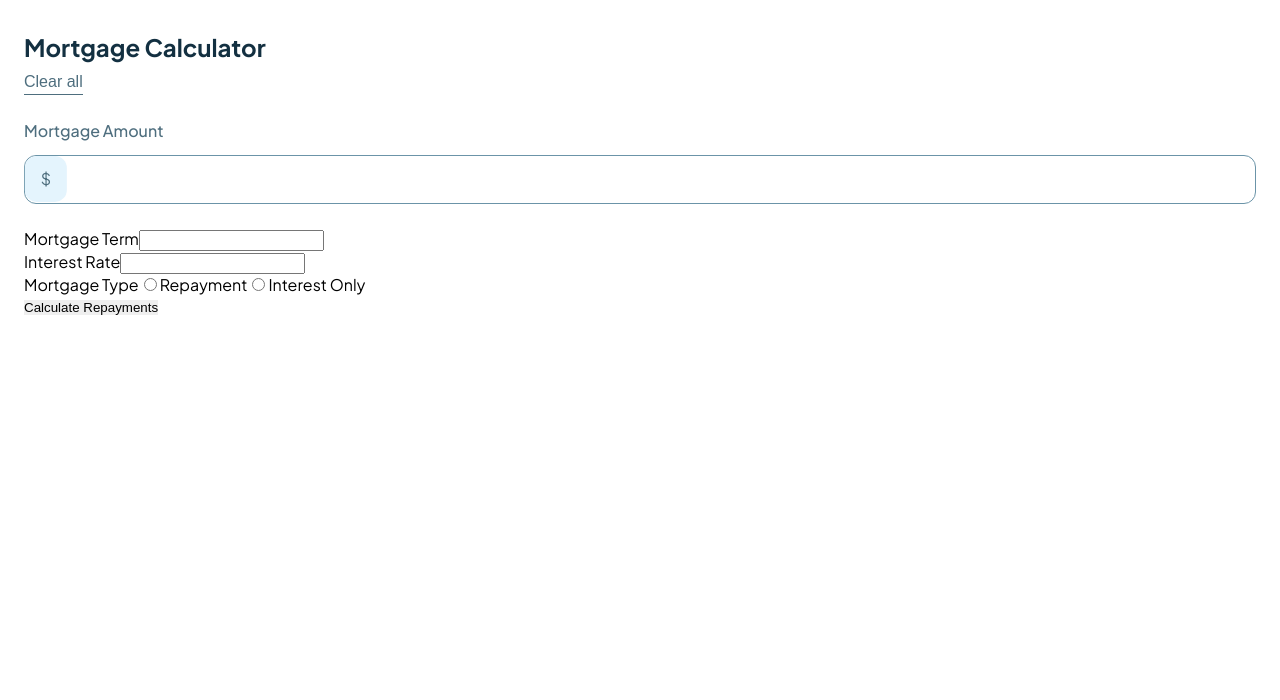
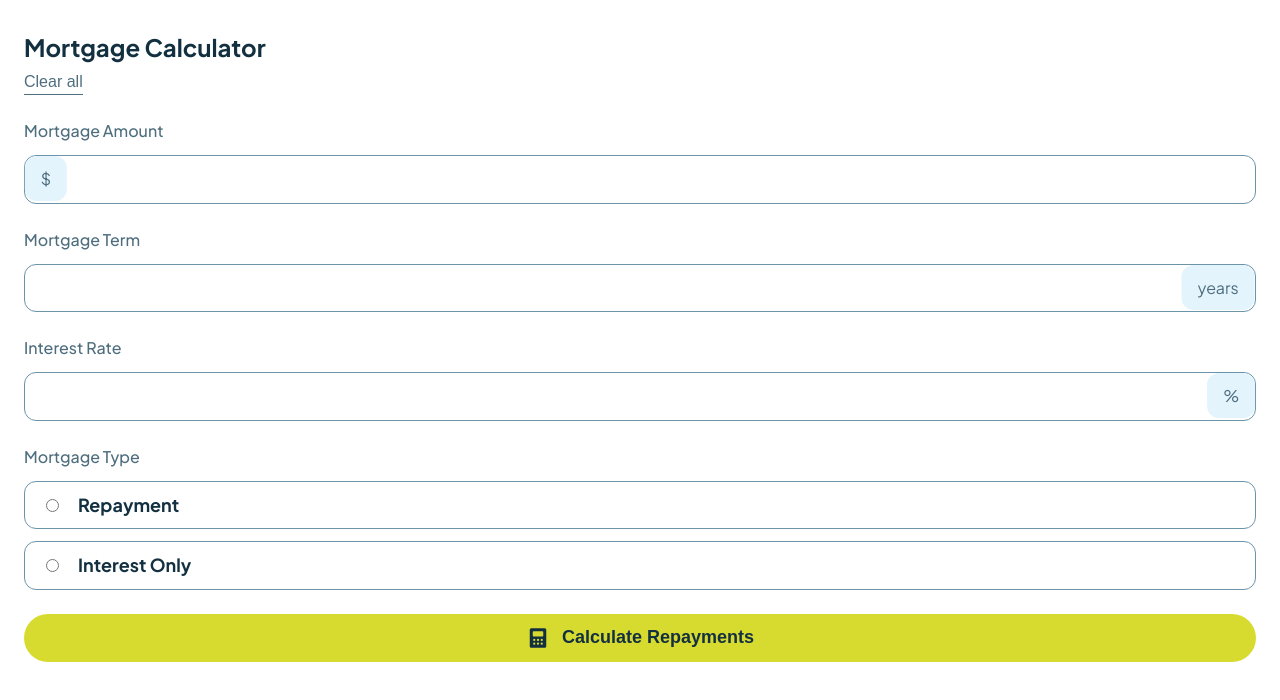
Before and after one commit to brdCoreShadow/mortgage-calculator, a React (Vite) app: page / in a window 1280 px wide. Shown: the top 700 px of the page. Built offline with nearby package versions, Linux system fonts and the light colour scheme.

Commit message:
mark up and styles for calc are made

```diff
--- a/src/Components/CalcForm/CalcForm.tsx
+++ b/src/Components/CalcForm/CalcForm.tsx
@@ -2,6 +2,8 @@ import { validationMortgageSchema } from "@/utils/validation";
 import * as SC from "./CalcFormStyled";
 
 import { useFormik } from "formik";
+
+import caclcIcon from "../../assets/images/icon-calculator.svg";
 
 const CalcForm: React.FC = () => {
   const formik = useFormik({
@@ -11,11 +13,10 @@ const CalcForm: React.FC = () => {
       rate: "",
       type: "",
     },
-    validationSchema:validationMortgageSchema,
-    onSubmit:(values) => {
+    validationSchema: validationMortgageSchema,
+    onSubmit: (values) => {
       console.log("Submited values", values);
-
-    }
+    },
   });
 
   return (
@@ -28,35 +29,56 @@ const CalcForm: React.FC = () => {
         <SC.AmountCon>
           <label htmlFor="amount">
             <span>Mortgage Amount</span>
-          <input type="text" id="amount" name="amount"/>
+            <input type="text" id="amount" name="amount" />
           </label>
         </SC.AmountCon>
-         <div>
+        <SC.TermCon>
           <label htmlFor="term">
             <span>Mortgage Term</span>
-          <input type="text" id="term" name="term"/>
+            <input type="text" id="term" name="term" />
           </label>
-        </div>
-         <div>
+        </SC.TermCon>
+        <SC.RateCon>
           <label htmlFor="rate">
             <span>Interest Rate</span>
-          <input type="text" id="rate" name="rate"/>
+            <input type="text" id="rate" name="rate" />
           </label>
-        </div>
+        </SC.RateCon>
+        <SC.RadioCon>
           <div>
-            <div>
-                <span>Mortgage Type</span>
-                <label>
-                    <input type="radio" id="type" name="type" value="repayment"/>
+            <h3>Mortgage Type</h3>
+            <label
+              className={formik.values.type === "repayment" ? "active" : ""}
+            >
+              <input
+                type="radio"
+                id="type"
+                name="type"
+                value="repayment"
+                onChange={formik.handleChange}
+                checked={formik.values.type === "repayment"}
+              />
               <span>Repayment</span>
             </label>
-                <label>
-                    <input type="radio" id="type" name="type" value="interest"/>
+            <label
+              className={formik.values.type === "interest" ? "active" : ""}
+            >
+              <input
+                type="radio"
+                id="type"
+                name="type"
+                value="interest"
+                onChange={formik.handleChange}
+                checked={formik.values.type === "interest"}
+              />
               <span>Interest Only</span>
             </label>
           </div>
-        </div>
-        <button>Calculate Repayments</button>
+        </SC.RadioCon>
+        <SC.SubmitBtn>
+          <img src={caclcIcon} alt="calculator" />
+          <span>Calculate Repayments</span>
+        </SC.SubmitBtn>
       </form>
     </SC.CalcFormCon>
   );
--- a/src/Components/CalcForm/CalcFormStyled.ts
+++ b/src/Components/CalcForm/CalcFormStyled.ts
@@ -58,10 +58,7 @@ export const AmountCon = styled.div`
       top: 0;
       left: 0;
 
-      transform: translate(2%, 78%);
-
-      width: 42px;
-      height: 46px;
+      transform: translate(2%, 80%);
 
       padding-top: 12px;
       padding-bottom: 12px;
@@ -111,19 +108,16 @@ export const TermCon = styled.div`
     position: relative;
 
     &::before {
-      content: "$";
+      content: "years";
 
       display: inline-block;
 
       position: absolute;
 
       top: 0;
-      left: 0;
+      right: 0;
 
-      transform: translate(2%, 78%);
-
-      width: 42px;
-      height: 46px;
+      transform: translate(-2%, 80%);
 
       padding-top: 12px;
       padding-bottom: 12px;
@@ -144,7 +138,7 @@ export const TermCon = styled.div`
 
     padding-top: 12px;
     padding-bottom: 12px;
-    padding-left: 60px;
+    padding-left: 16px;
 
     font-size: 18px;
     line-height: 1.25;
@@ -157,3 +151,136 @@ export const TermCon = styled.div`
     border-radius: 12px;
   }
 `;
+
+export const RateCon = styled.div`
+  margin-bottom: 24px;
+
+  & span {
+    font-size: 16px;
+    font-weight: 500;
+    line-height: 1.5;
+
+    color: #4e6e7e;
+  }
+
+  & label {
+    position: relative;
+
+    &::before {
+      content: "%";
+
+      display: inline-block;
+
+      position: absolute;
+
+      top: 0;
+      right: 0;
+
+      transform: translate(-2%, 80%);
+
+      padding-top: 12px;
+      padding-bottom: 12px;
+      padding-left: 16px;
+      padding-right: 16px;
+
+      background-color: #e4f4fd;
+      color: #4e6e7e;
+
+      border-radius: 12px;
+    }
+  }
+
+  & input {
+    width: 100%;
+
+    margin-top: 12px;
+
+    padding-top: 12px;
+    padding-bottom: 12px;
+    padding-left: 16px;
+
+    font-size: 18px;
+    line-height: 1.25;
+    font-weight: 700;
+
+    color: #133041;
+
+    border: 1px solid #6b94a8;
+
+    border-radius: 12px;
+  }
+`;
+
+export const RadioCon = styled.div`
+  margin-bottom: 24px;
+
+  & h3 {
+    margin-bottom: 12px;
+
+    font-size: 16px;
+    line-height: 1.5;
+    font-weight: 500;
+
+    color: #4e6e7e;
+  }
+
+  & label {
+    display: block;
+
+    width: 100%;
+
+    padding-top: 12px;
+    padding-bottom: 12px;
+    padding-left: 16px;
+
+    border: 1px solid #6b94a8;
+    border-radius: 12px;
+
+    &:not(:last-of-type) {
+      margin-bottom: 12px;
+    }
+
+    & > span {
+      margin-left: 16px;
+
+      font-size: 18px;
+      line-height: 1.25;
+      font-weight: 700;
+
+      color: #133041;
+    }
+  }
+
+   & .active {
+   background-color: rgb(216, 219, 47, 0.3);
+
+    border-color: #d8db2f;
+  }
+`;
+
+export const SubmitBtn = styled.button`
+width: 100%;
+
+display: flex;
+flex-direction: row;
+align-items: center;
+justify-content: center;
+
+padding-top: 12px;
+padding-bottom: 12px;
+
+background-color: #D8DB2F;
+
+border-radius: 24px;
+
+& > span{
+
+    margin-left: 12px;
+
+    font-size: 18px;
+    line-height: 1.25;
+    font-weight: 700;
+
+    color:#133041
+}
+`
```
Lines whose indentation alone changed are shown as unchanged.
